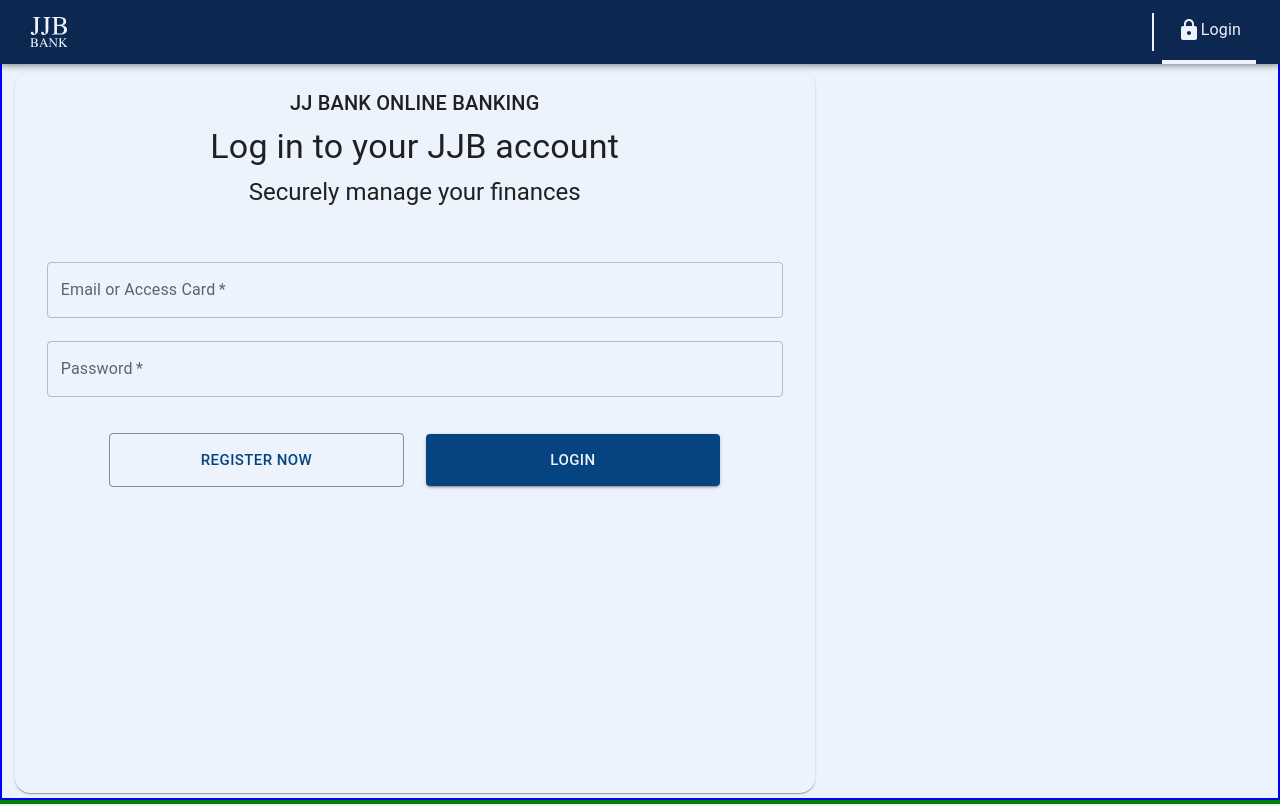
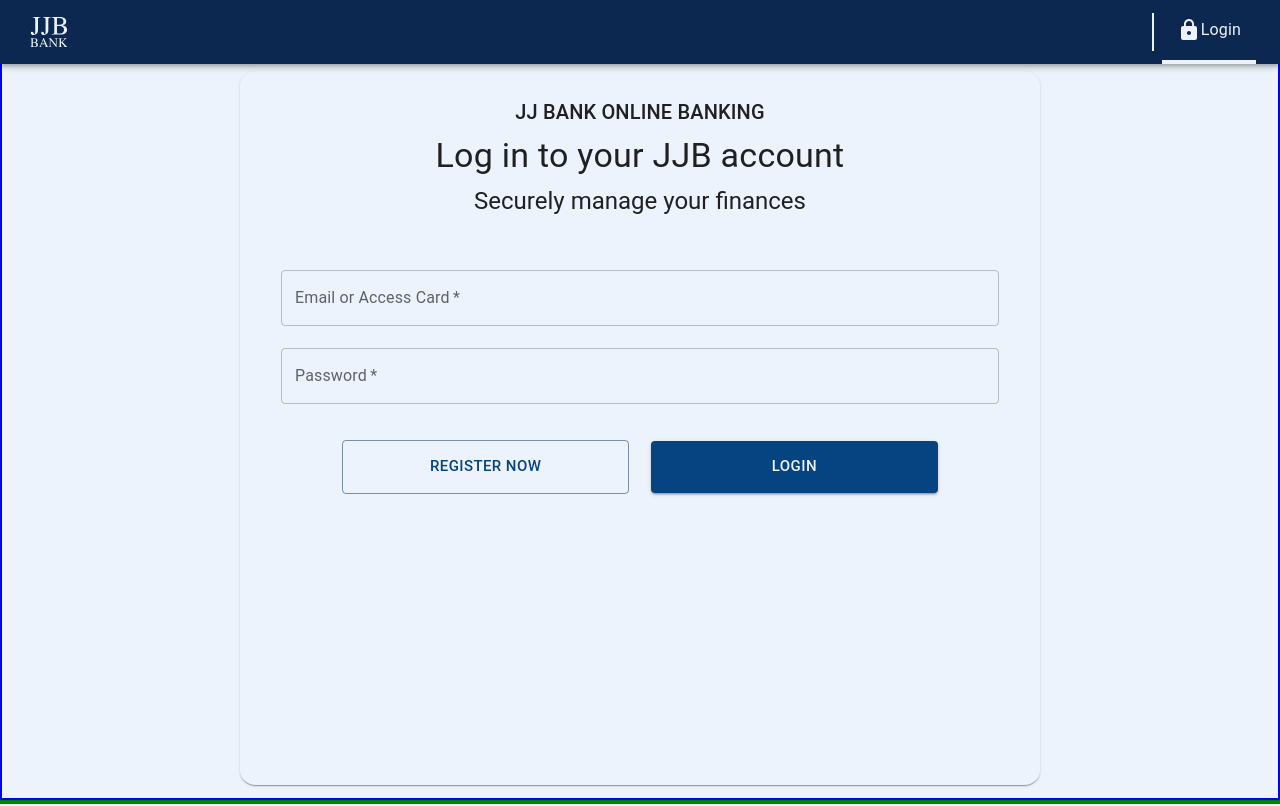
Before and after one commit to Josephj9720/jjbank, a React (Vite) app in the folder frontend/: page /login in a window 1280 px wide. Built offline with nearby package versions, Linux system fonts and the light colour scheme; no server answers.

Commit message:
feat: Changed the height of the component
- The AuthCard.jsx component had a hard coded height. The height
  is now set to 100% instead. The card now fills the viewport height
  perfectly.

```diff
--- a/frontend/src/components/layouts/AuthCard.jsx
+++ b/frontend/src/components/layouts/AuthCard.jsx
@@ -5,9 +5,12 @@ const AuthCard = ({ children }) => {
   return (
     <Box
       display={"flex"}
-      height={"93.5vh"}
+      height={"100%"}
       justifyContent={"center"}
       padding={"1%"}
+      sx={{
+        "flexGrow" : "1",
+      }}
     >
       <Card
         sx={{
```
